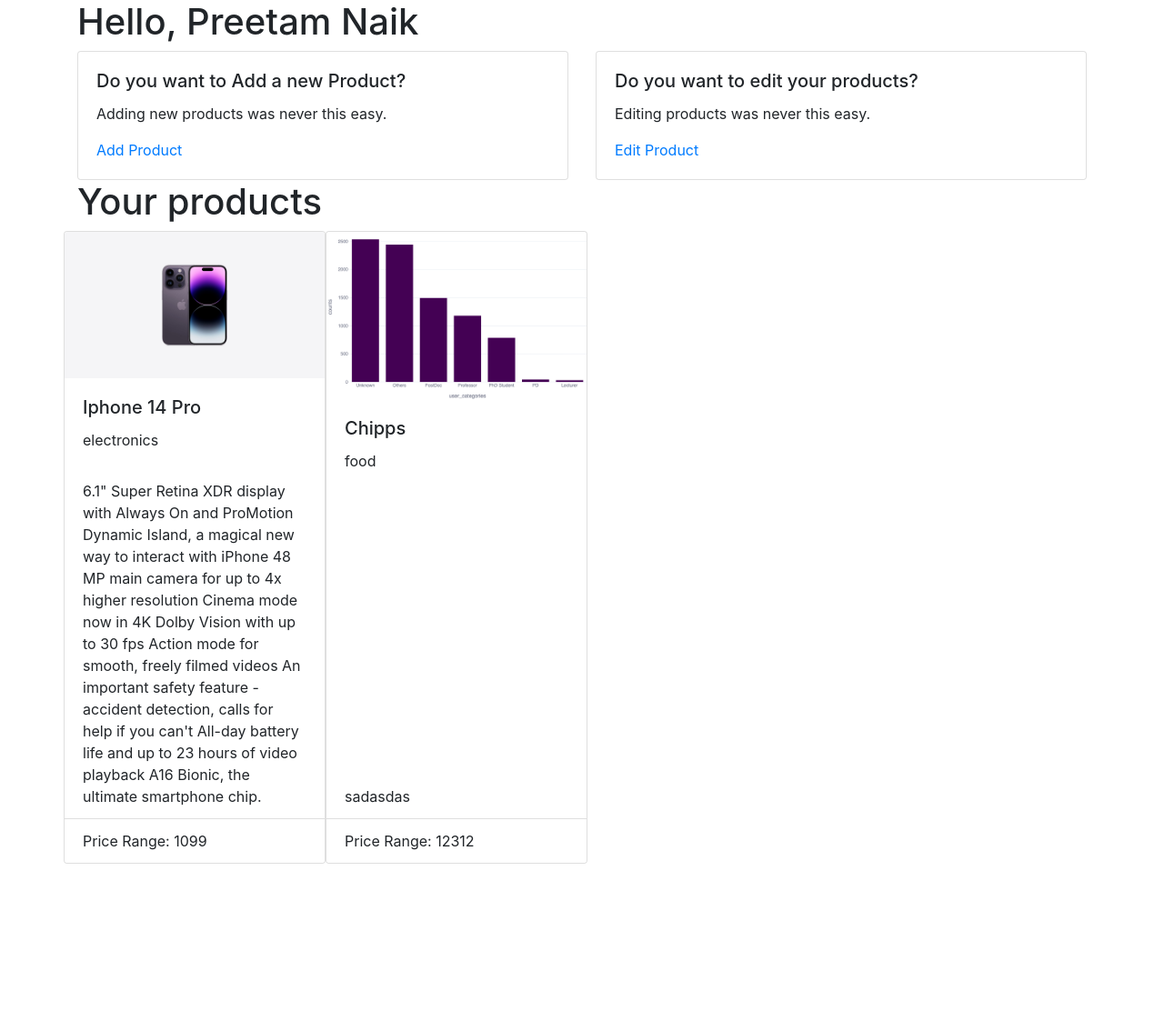
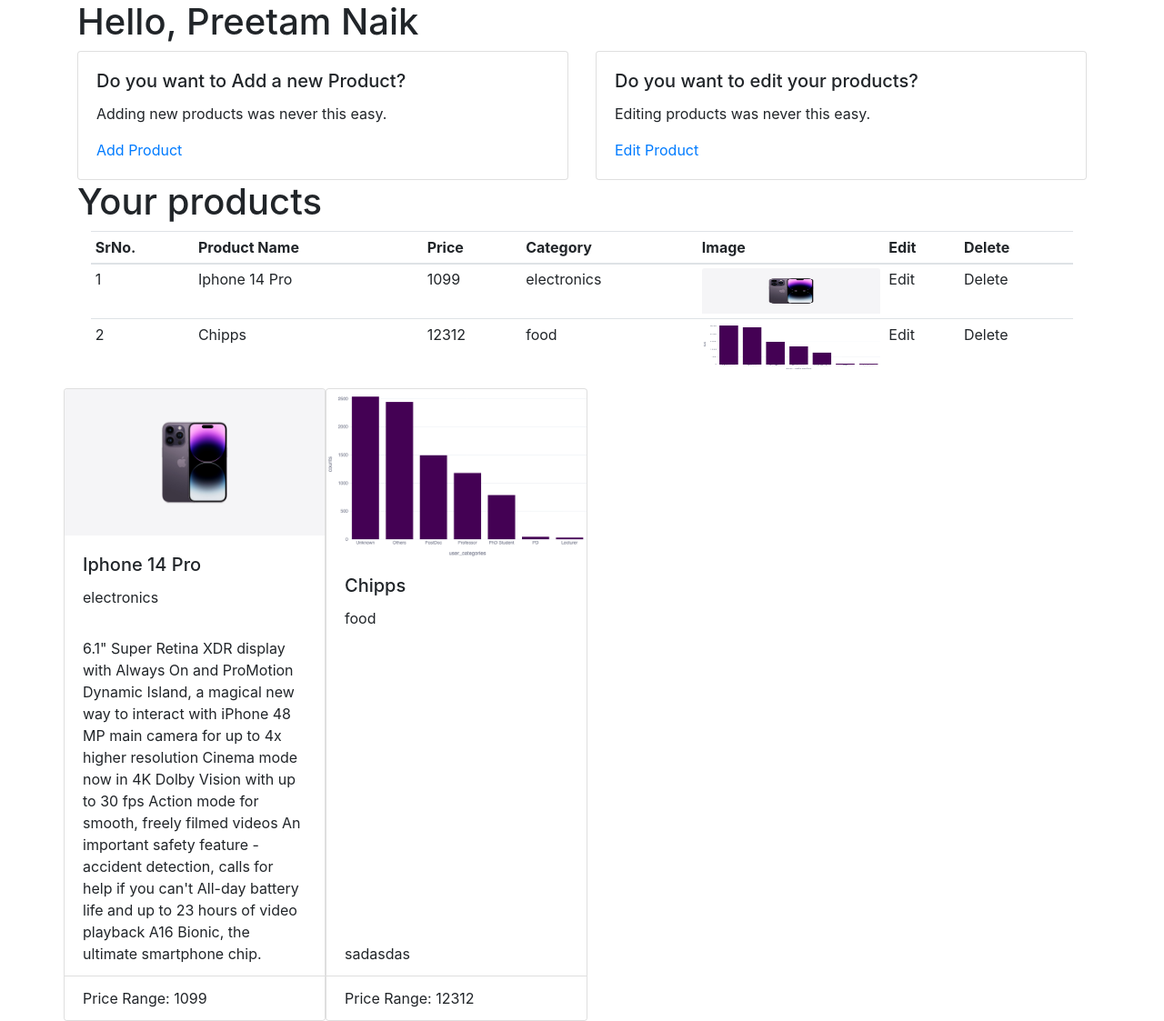
Before and after one commit to jeffyelson/e-commerce-pydevs, a Flask app: page /seller in a window 1280 px wide. Shown: the part 56-1179 px from the top of the page at 91% size. Before the commit the page ends 1006 px from the top, so only its background shows below. Run offline with Flask 3, Linux system fonts and the light colour scheme; a user stored in the database is signed in; data comes from the database, SQL or seed files in the repository; some libraries are stand-ins or nearby versions.

Commit message:
Added new way of showing products for sellers

```diff
--- a/website/templates/addProduct.html
+++ b/website/templates/addProduct.html
@@ -36,6 +36,7 @@
             <label>Product Image</label>
             <input type="file" class="form-control-file" id="image" name="image" accept="image/">
         </div>
+
         <button type="submit" class="btn btn-primary">Add</button>
     </form>
 </div>
--- a/website/templates/home_seller.html
+++ b/website/templates/home_seller.html
@@ -26,6 +26,34 @@
 
 <h1> Your products</h1>
 
+
+<div class="container">
+	<table class="table table-sm">
+		<thead>
+		<th>SrNo.</th>
+		<th>Product Name</th>
+		<th>Price</th>
+		<th>Category</th>
+		<th>Image</th>
+		<th>Edit</th>
+		<th>Delete</th>
+		</thead>
+		<tbody>
+		{% for product in products %}
+		<tr>
+			<td>{{loop.index}}</td>
+			<td>{{product.name}}</td>
+			<td>{{product.price}}</td>
+			<td>{{product.category}}</td>
+			<td><img src="static/img/{{product.image}}" class="card-img-top" width="40" height= "50"alt="..."></td>
+			<td>Edit</td>
+			<td>Delete</td>
+		</tr>
+		{% endfor %}
+		</tbody>
+	</table>
+</div>
+
 <div id="topdiv3">
 			{% if products %}
 				<div class="row">
```
